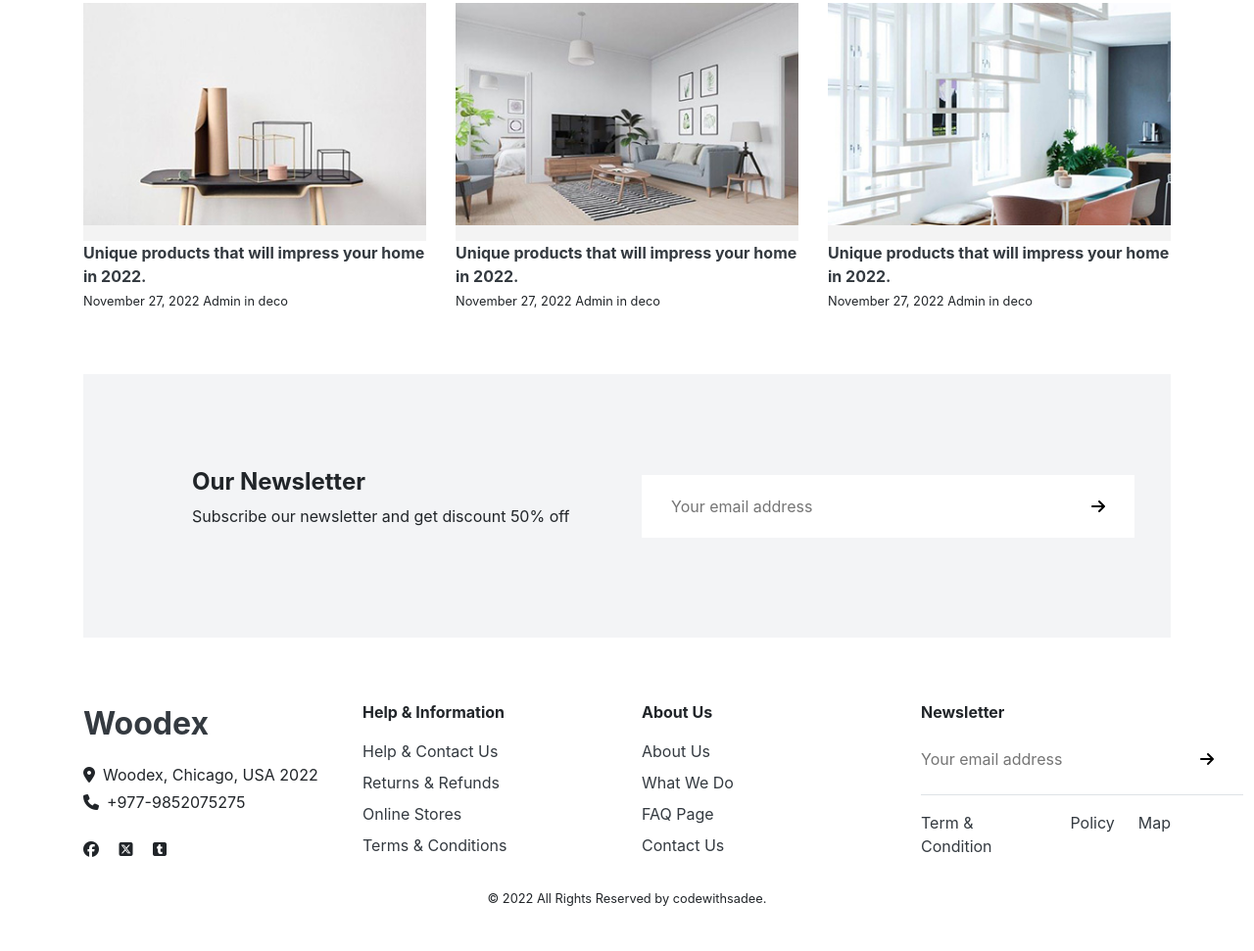
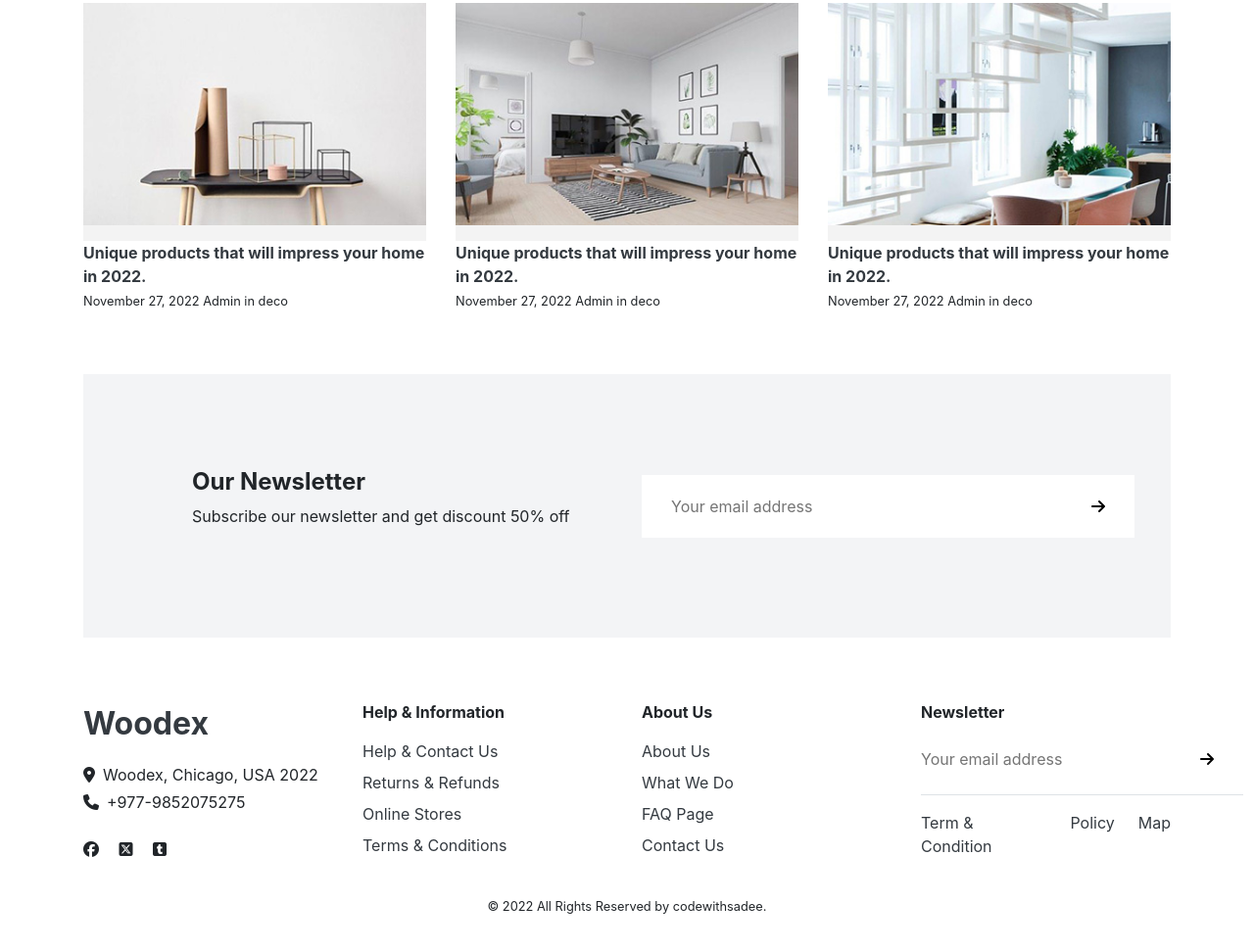
Before and after one commit to YamrajShrestha/woodex-online, a plain HTML site: page index.html in a window 1280 px wide. Shown: the part 4811-5782 px from the top of the page at 98% size. Drawn offline with nearby package versions, Linux system fonts and the light colour scheme; a web font is replaced by a local one.

Commit message:
footer set up

```diff
--- a/index.html
+++ b/index.html
@@ -1147,7 +1147,7 @@
           </div>
         </div>
       </div>
-      <p><small class="d-flex align-items-center justify-content-center">© 2022 All Rights Reserved by codewithsadee. </small></p>
+      <small class="d-flex justify-content-center py-2">© 2022 All Rights Reserved by codewithsadee. </small>
     </footer>
     <!-- FOOTER ENDS -->
 
```
